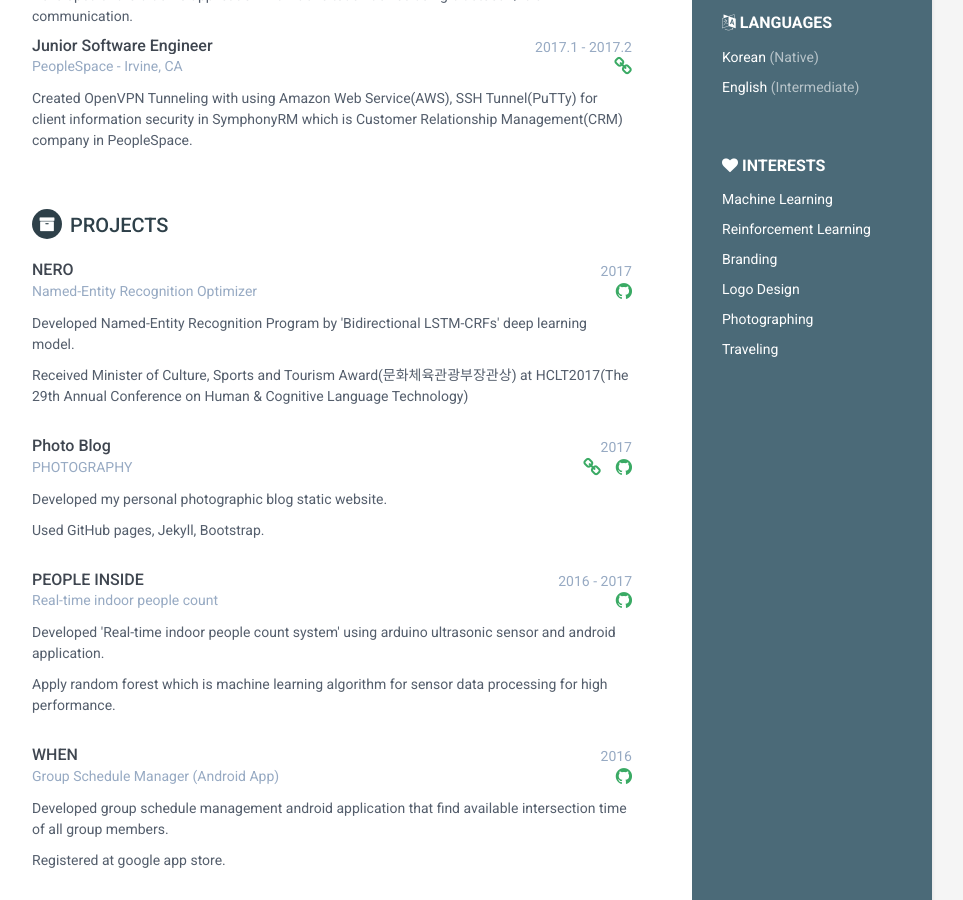
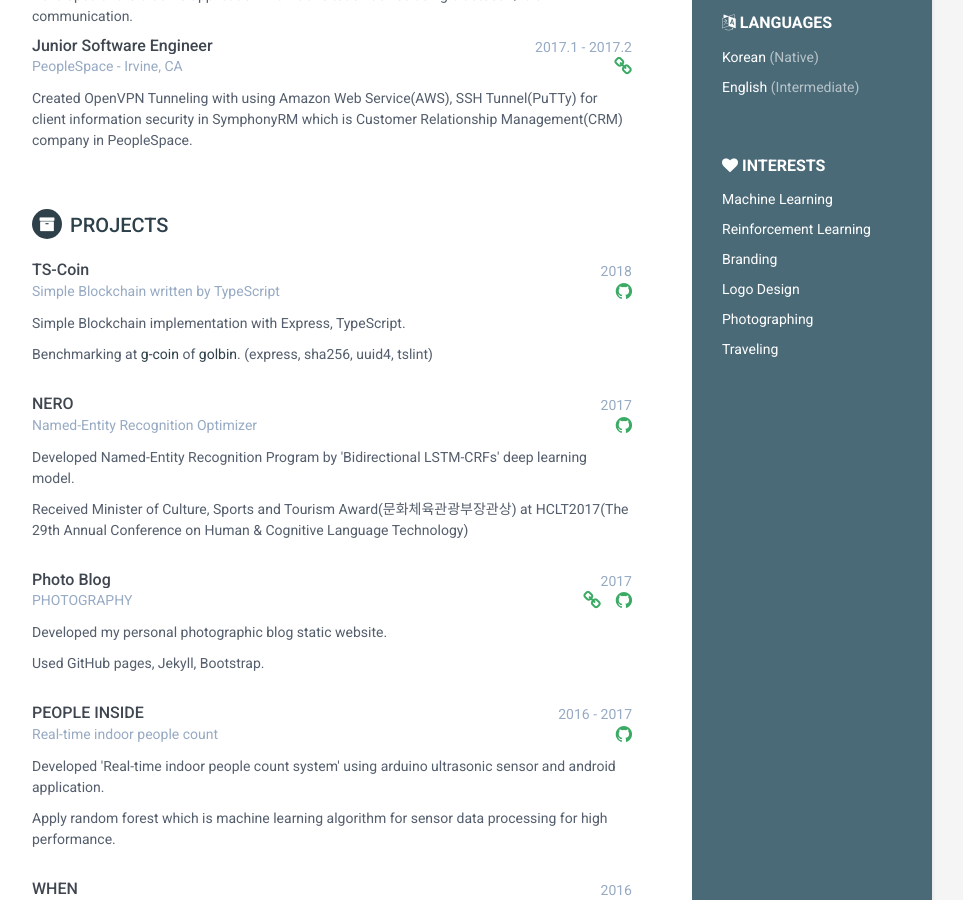
Before and after one commit to ysm-dev/cv, a Jekyll site: the page built from index.html, in a window 1280 px wide and 900 px high, scrolled down 550 px. Shown: the whole window, without its empty margins (188-1151 px from the left). Built offline with Jekyll 4.4.1, drawn with Linux system fonts in a browser that asks for light colours; nearby versions of some CDN libraries; library files that are not in the unit come from our copies.

Commit message:
Add: projects - ts-coin

```diff
--- a/_includes/projects.html
+++ b/_includes/projects.html
@@ -1,5 +1,32 @@
 <section class="section experiences-section">
   <h2 class="section-title"><i class="fa fa-archive"></i>Projects</h2>
+
+  <div class="item">
+    <div class="meta">
+      <div class="upper-row">
+        <h3 class="job-title">TS-Coin</h3>
+        <div class="time">2018</div>
+      </div>
+      <!--//upper-row-->
+      <div class="upper-row">
+        <div class="company">Simple Blockchain written by TypeScript</div>
+        <div class="links">
+          <ul>
+            <li><a href="https://github.com/ysm0622/ts-coin" class="view-on-github" target="_blank"><i
+              class="fa fa-github"></i></a></li>
+          </ul>
+        </div>
+      </div>
+    </div>
+    <!--//meta-->
+    <div class="details">
+      <p>Simple Blockchain implementation with Express, TypeScript.</p>
+      <p>Benchmarking at <a href="https://github.com/golbin/g-coin">g-coin</a> of <a href="https://github.com/golbin">golbin</a>.
+        (express, sha256, uuid4, tslint)</p>
+    </div>
+    <!--//details-->
+  </div>
+  <!--//item-->
 
   <div class="item">
     <div class="meta">
@@ -12,7 +39,8 @@
         <div class="company">Named-Entity Recognition Optimizer</div>
         <div class="links">
           <ul>
-            <li><a href="https://github.com/teamNERO/NERO" class="view-on-github" target="_blank"><i class="fa fa-github"></i></a></li>
+            <li><a href="https://github.com/teamNERO/NERO" class="view-on-github" target="_blank"><i
+              class="fa fa-github"></i></a></li>
           </ul>
         </div>
       </div>
@@ -20,7 +48,8 @@
     <!--//meta-->
     <div class="details">
       <p>Developed Named-Entity Recognition Program by 'Bidirectional LSTM-CRFs' deep learning model.</p>
-      <p>Received Minister of Culture, Sports and Tourism Award(문화체육관광부장관상) at HCLT2017(The 29th Annual Conference on Human & Cognitive Language Technology)</p>
+      <p>Received Minister of Culture, Sports and Tourism Award(문화체육관광부장관상) at HCLT2017(The 29th Annual Conference
+        on Human & Cognitive Language Technology)</p>
     </div>
     <!--//details-->
   </div>
@@ -37,8 +66,10 @@
         <div class="company">PHOTOGRAPHY</div>
         <div class="links">
           <ul>
-            <li><a href="https://ysm0622.github.io/photo" class="view-on-github" target="_blank"><i class="fa fa-link"></i></a></li>
-            <li><a href="https://github.com/ysm0622/photo" class="view-on-github" target="_blank"><i class="fa fa-github"></i></a></li>
+            <li><a href="https://ysm0622.github.io/photo" class="view-on-github" target="_blank"><i
+              class="fa fa-link"></i></a></li>
+            <li><a href="https://github.com/ysm0622/photo" class="view-on-github" target="_blank"><i
+              class="fa fa-github"></i></a></li>
           </ul>
         </div>
       </div>
@@ -61,13 +92,16 @@
       <!--//upper-row-->
       <div class="upper-row">
         <div class="company">Real-time indoor people count</div>
-        <div class="links"><a href="https://github.com/PEOPLE-INSIDE/people-inside" class="view-on-github" target="_blank"><i class="fa fa-github"></i></a></div>
+        <div class="links"><a href="https://github.com/PEOPLE-INSIDE/people-inside" class="view-on-github"
+                              target="_blank"><i class="fa fa-github"></i></a></div>
       </div>
     </div>
     <!--//meta-->
     <div class="details">
-      <p>Developed 'Real-time indoor people count system' using arduino ultrasonic sensor and android application.</p>
-      <p>Apply random forest which is machine learning algorithm for sensor data processing for high performance.</p>
+      <p>Developed 'Real-time indoor people count system' using arduino ultrasonic sensor and android
+        application.</p>
+      <p>Apply random forest which is machine learning algorithm for sensor data processing for high
+        performance.</p>
       <!--<p><a href="#" class="view-on-github"><i class="fa fa-link"></i> Link</a> &nbsp;&nbsp;&nbsp;&nbsp;&nbsp;
              <a href="#" class="view-on-github"><i class="fa fa-github"></i> GitHub</a> &nbsp;&nbsp;&nbsp;&nbsp;&nbsp;
              <a href="#" class="view-on-github"><i class="fa fa-camera"></i> Photos</a></p>-->
@@ -85,12 +119,14 @@
       <!--//upper-row-->
       <div class="upper-row">
         <div class="company">Group Schedule Manager (Android App)</div>
-        <div class="links"><a href="https://github.com/TeamWHEN/WHEN" class="view-on-github" target="_blank"><i class="fa fa-github"></i></a></div>
+        <div class="links"><a href="https://github.com/TeamWHEN/WHEN" class="view-on-github" target="_blank"><i
+          class="fa fa-github"></i></a></div>
       </div>
     </div>
     <!--//meta-->
     <div class="details">
-      <p>Developed group schedule management android application that find available intersection time of all group members.</p>
+      <p>Developed group schedule management android application that find available intersection time of all
+        group members.</p>
       <p>Registered at google app store.</p>
       <!-- <p><a href="#" class="view-on-github"><i class="fa fa-link"></i> Link</a> &nbsp;&nbsp;&nbsp;&nbsp;&nbsp;
              <a href="#" class="view-on-github"><i class="fa fa-github"></i> GitHub</a> &nbsp;&nbsp;&nbsp;&nbsp;&nbsp;
@@ -111,8 +147,10 @@
         <div class="company">Solar System Simulation</div>
         <div class="links">
           <ul>
-            <li><a href="https://www.youtube.com/watch?v=YaPik26iVvU" class="view-on-github" target="_blank"><i class="fa fa-youtube-play"></i></a></li>
-            <li><a href="https://github.com/SolarSystemExplorer/sse" class="view-on-github" target="_blank"><i class="fa fa-github"></i></a></li>
+            <li><a href="https://www.youtube.com/watch?v=YaPik26iVvU" class="view-on-github"
+                   target="_blank"><i class="fa fa-youtube-play"></i></a></li>
+            <li><a href="https://github.com/SolarSystemExplorer/sse" class="view-on-github" target="_blank"><i
+              class="fa fa-github"></i></a></li>
           </ul>
         </div>
       </div>
@@ -138,7 +176,8 @@
       <!--//upper-row-->
       <div class="upper-row">
         <div class="company">Self-balancing robot</div>
-        <div class="links"><a href="https://github.com/SegwayRobot/segway-robot" class="view-on-github" target="_blank"><i class="fa fa-github"></i></a></div>
+        <div class="links"><a href="https://github.com/SegwayRobot/segway-robot" class="view-on-github"
+                              target="_blank"><i class="fa fa-github"></i></a></div>
       </div>
     </div>
     <!--//meta-->
```
Also changed, not shown: 1 other file.
